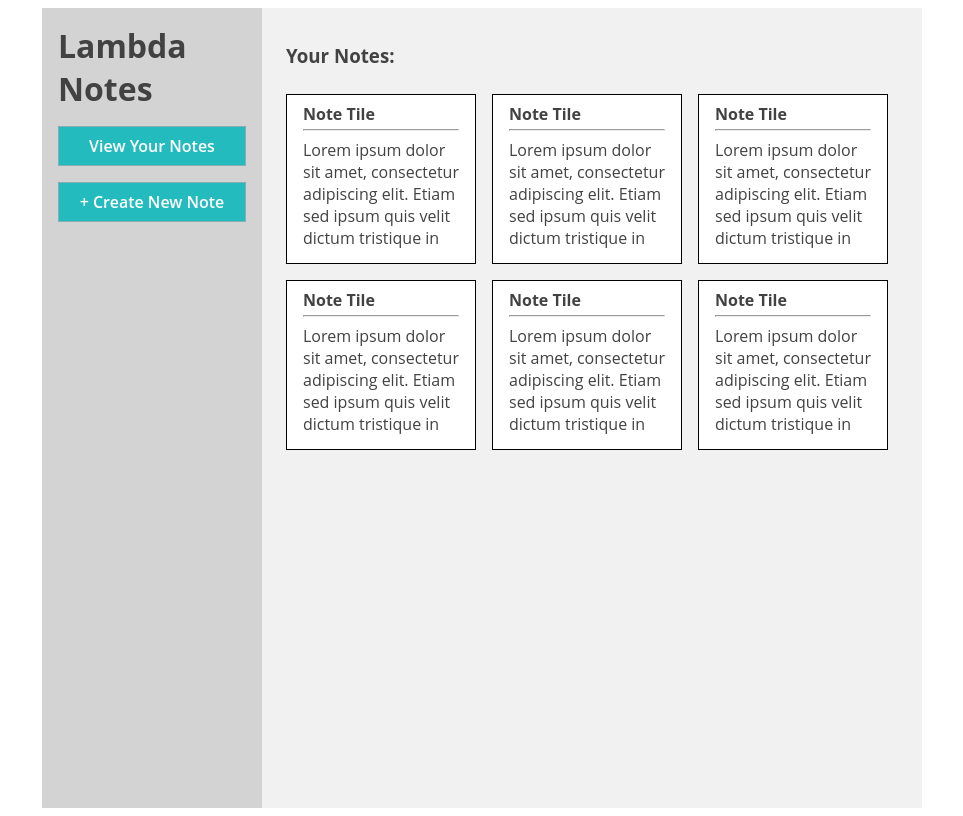
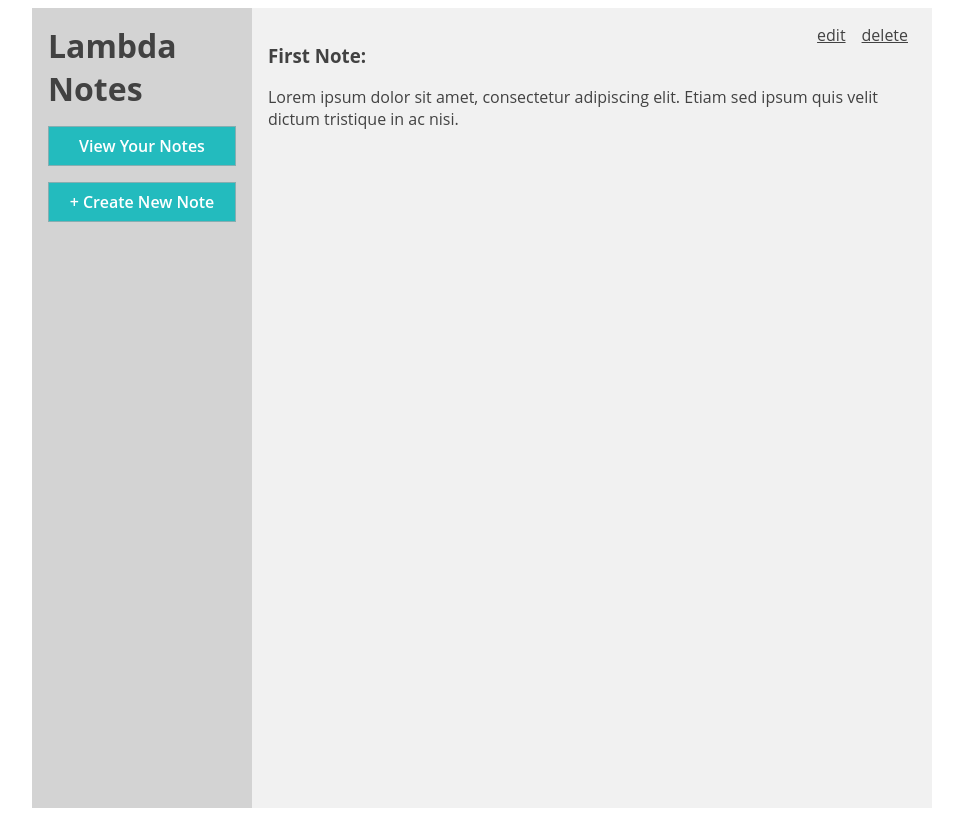
Before and after one commit to derpwanda/front-end-project-partdeux, a React (Create React App) app in the folder lambda-notes/: page / in a window 1280 px wide. Shown: the whole page, without its empty margins (158-1121 px from the left). Built offline with nearby package versions, Linux system fonts and the light colour scheme.

Commit message:
styled notecard; added edit/delete buttons

```diff
--- a/lambda-notes/src/components/Main/Main.js
+++ b/lambda-notes/src/components/Main/Main.js
@@ -1,12 +1,13 @@
 import React, { Component } from 'react';
 import './index.css';
 import NotesList from '../NotesList/NotesList.js'
+import NoteCard from '../NoteCard/NoteCard.js'
 
 class Main extends Component {
   render() {
     return (
       <div className="main_container">
-        <NotesList />
+        <NoteCard />
       </div>
     );
   }
--- a/lambda-notes/src/components/Main/index.css
+++ b/lambda-notes/src/components/Main/index.css
@@ -2,7 +2,7 @@
   display: flex;
   flex-direction: column;
   padding: 1rem;
-  width: 660px;
+  width: 680px;
   min-width: 660px;
   height: 100vh;
   background-color: #F1F1F1;
--- a/lambda-notes/src/components/NoteCard/NoteCard.js
+++ b/lambda-notes/src/components/NoteCard/NoteCard.js
@@ -2,10 +2,61 @@ import React, { Component } from 'react';
 import './index.css';
 
 class NoteCard extends Component {
+  constructor() {
+    super()
+    this.state = {
+      notesArray: [
+        {
+          _id: '58pagj4489fh5767n4wga',
+          title: 'First Note',
+          textBody: 'Lorem ipsum dolor sit amet, consectetur adipiscing elit. Etiam sed ipsum quis velit dictum tristique in ac nisi.',
+          createdAt: 1544705687436,
+        },
+        {
+          _id: '3tu384m-v348qwvu4',
+          title: 'Second Note',
+          textBody: 'Lorem ipsum dolor sit amet, consectetur adipiscing elit. Etiam sed ipsum quis velit dictum tristique in ac nisi.',
+          createdAt: 1544705687437
+        },
+        {
+          _id: 'f2w39f8u23fh2q39780f',
+          title: 'Third Note',
+          textBody: 'Lorem ipsum dolor sit amet, consectetur adipiscing elit. Etiam sed ipsum quis velit dictum tristique in ac nisi.',
+          createdAt: 1544705687438
+        },
+        {
+          _id: '34f3h789q20fh7832312r',
+          title: 'Fourth Note',
+          textBody: 'Lorem ipsum dolor sit amet, consectetur adipiscing elit. Etiam sed ipsum quis velit dictum tristique in ac nisi.',
+          createdAt: 1544705687438
+        },
+        {
+          _id: '342t90uf298hjg258g9h',
+          title: 'Fifth Note',
+          textBody: 'Lorem ipsum dolor sit amet, consectetur adipiscing elit. Etiam sed ipsum quis velit dictum tristique in ac nisi.',
+          createdAt: 1544705687438
+        },
+
+      ]
+    }
+  }
+
+
   render() {
     return (
-      <div>
-        NOTE CARD
+      <div className='noteCard_container'>
+      <div className='noteCard_topContent'>
+        <div className="noteCard_header">
+          <h3>{this.state.notesArray[0].title}:</h3>
+        </div>
+        <div>
+          <a href='#' className='edit_delete'>edit</a>
+          <a href='#' className='edit_delete'>delete</a>
+        </div>
+      </div>
+        <div className='notes_list'>
+          <p className="">{this.state.notesArray[0].textBody}</p>
+        </div>
       </div>
     );
   }
--- a/lambda-notes/src/components/NoteCard/index.css
+++ b/lambda-notes/src/components/NoteCard/index.css
@@ -0,0 +1,18 @@
+.noteCard_container {
+  display: flex;
+  flex-direction: column;
+}
+
+.noteCard_container p {
+  margin: 0;
+}
+
+.noteCard_topContent {
+  display: flex;
+  justify-content: space-between;
+}
+
+.edit_delete {
+  padding: 1rem .5rem;
+  color: #424242;
+}
--- a/lambda-notes/src/components/NotesList/NotesList.js
+++ b/lambda-notes/src/components/NotesList/NotesList.js
@@ -2,46 +2,62 @@ import React, { Component } from 'react';
 import './index.css';
 
 class NotesList extends Component {
+  constructor() {
+    super()
+    this.state = {
+      notesArray: [
+        {
+          _id: '58pagj4489fh5767n4wga',
+          title: 'First Note',
+          textBody: 'Lorem ipsum dolor sit amet, consectetur adipiscing elit. Etiam sed ipsum quis velit dictum tristique in ac nisi.',
+          createdAt: 1544705687436,
+        },
+        {
+          _id: '3tu384m-v348qwvu4',
+          title: 'Second Note',
+          textBody: 'Lorem ipsum dolor sit amet, consectetur adipiscing elit. Etiam sed ipsum quis velit dictum tristique in ac nisi.',
+          createdAt: 1544705687437
+        },
+        {
+          _id: 'f2w39f8u23fh2q39780f',
+          title: 'Third Note',
+          textBody: 'Lorem ipsum dolor sit amet, consectetur adipiscing elit. Etiam sed ipsum quis velit dictum tristique in ac nisi.',
+          createdAt: 1544705687438
+        },
+        {
+          _id: '34f3h789q20fh7832312r',
+          title: 'Fourth Note',
+          textBody: 'Lorem ipsum dolor sit amet, consectetur adipiscing elit. Etiam sed ipsum quis velit dictum tristique in ac nisi.',
+          createdAt: 1544705687438
+        },
+        {
+          _id: '342t90uf298hjg258g9h',
+          title: 'Fifth Note',
+          textBody: 'Lorem ipsum dolor sit amet, consectetur adipiscing elit. Etiam sed ipsum quis velit dictum tristique in ac nisi.',
+          createdAt: 1544705687438
+        },
+
+      ]
+    }
+  }
+
+
   render() {
     return (
       <div className='noteslist_container'>
         <div className="noteslist_header"><h3>Your Notes:</h3></div>
-        <div className='notes_list'>
-          <div className='note'>
-            <h4>Note Tile</h4>
-            <hr></hr>
-            <p>Lorem ipsum dolor sit amet, consectetur adipiscing elit. Etiam sed ipsum quis velit dictum tristique in ac nisi. In hac habitasse platea dictumst. Ut consectetur, nunc nec blandit tristique, ex nisl faucibus orci, at efficitur quam justo nec eros. Lorem ipsum dolor sit amet, consectetur adipiscing elit. Vestibulum ante ipsum.</p>
-          </div>
-
-          <div className='note'>
-            <h4>Note Tile</h4>
-            <hr></hr>
-            <p>Lorem ipsum dolor sit amet, consectetur adipiscing elit. Etiam sed ipsum quis velit dictum tristique in ac nisi. In hac habitasse platea dictumst. Ut consectetur, nunc nec blandit tristique, ex nisl faucibus orci, at efficitur quam justo nec eros. Lorem ipsum dolor sit amet, consectetur adipiscing elit. Vestibulum ante ipsum.</p>
-          </div>
-
-          <div className='note'>
-            <h4>Note Tile</h4>
-            <hr></hr>
-            <p>Lorem ipsum dolor sit amet, consectetur adipiscing elit. Etiam sed ipsum quis velit dictum tristique in ac nisi. In hac habitasse platea dictumst. Ut consectetur, nunc nec blandit tristique, ex nisl faucibus orci, at efficitur quam justo nec eros. Lorem ipsum dolor sit amet, consectetur adipiscing elit. Vestibulum ante ipsum.</p>
-          </div>
-
-          <div className='note'>
-            <h4>Note Tile</h4>
-            <hr></hr>
-            <p>Lorem ipsum dolor sit amet, consectetur adipiscing elit. Etiam sed ipsum quis velit dictum tristique in ac nisi. In hac habitasse platea dictumst. Ut consectetur, nunc nec blandit tristique, ex nisl faucibus orci, at efficitur quam justo nec eros. Lorem ipsum dolor sit amet, consectetur adipiscing elit. Vestibulum ante ipsum.</p>
-          </div>
-
-          <div className='note'>
-            <h4>Note Tile</h4>
-            <hr></hr>
-            <p>Lorem ipsum dolor sit amet, consectetur adipiscing elit. Etiam sed ipsum quis velit dictum tristique in ac nisi. In hac habitasse platea dictumst. Ut consectetur, nunc nec blandit tristique, ex nisl faucibus orci, at efficitur quam justo nec eros. Lorem ipsum dolor sit amet, consectetur adipiscing elit. Vestibulum ante ipsum.</p>
-          </div>
-          <div className='note'>
-            <h4>Note Tile</h4>
-            <hr></hr>
-            <p>Lorem ipsum dolor sit amet, consectetur adipiscing elit. Etiam sed ipsum quis velit dictum tristique in ac nisi. In hac habitasse platea dictumst. Ut consectetur, nunc nec blandit tristique, ex nisl faucibus orci, at efficitur quam justo nec eros. Lorem ipsum dolor sit amet, consectetur adipiscing elit. Vestibulum ante ipsum.</p>
-          </div>
-
+          <div className='notes_list'>
+            {this.state.notesArray.map((note, index) => {
+              return (
+                <div className="note" key={index + note.title}>
+                <div>
+                  <h4>{note.title}</h4>
+                  <hr></hr>
+                  <p>{note.textBody}</p>
+                </div>
+              </div>
+              )
+            })}
           </div>
       </div>
     );
```
